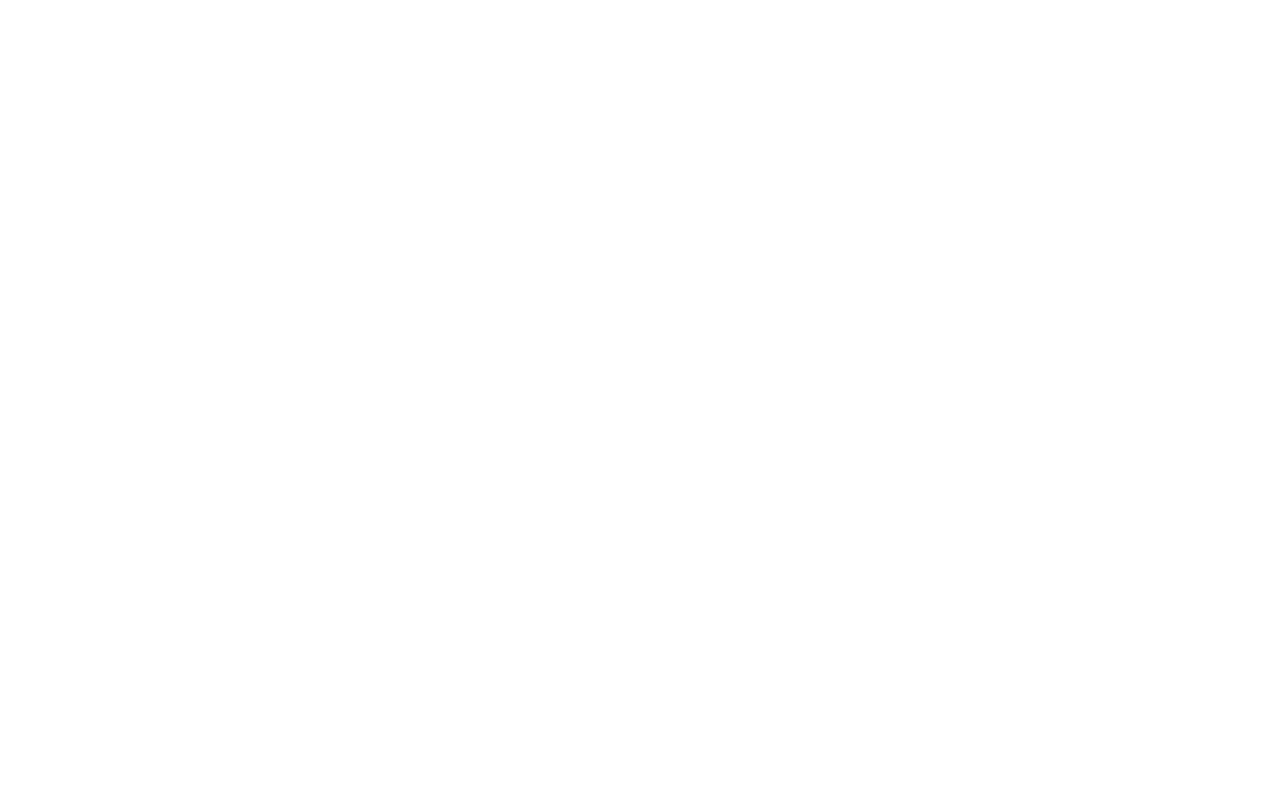
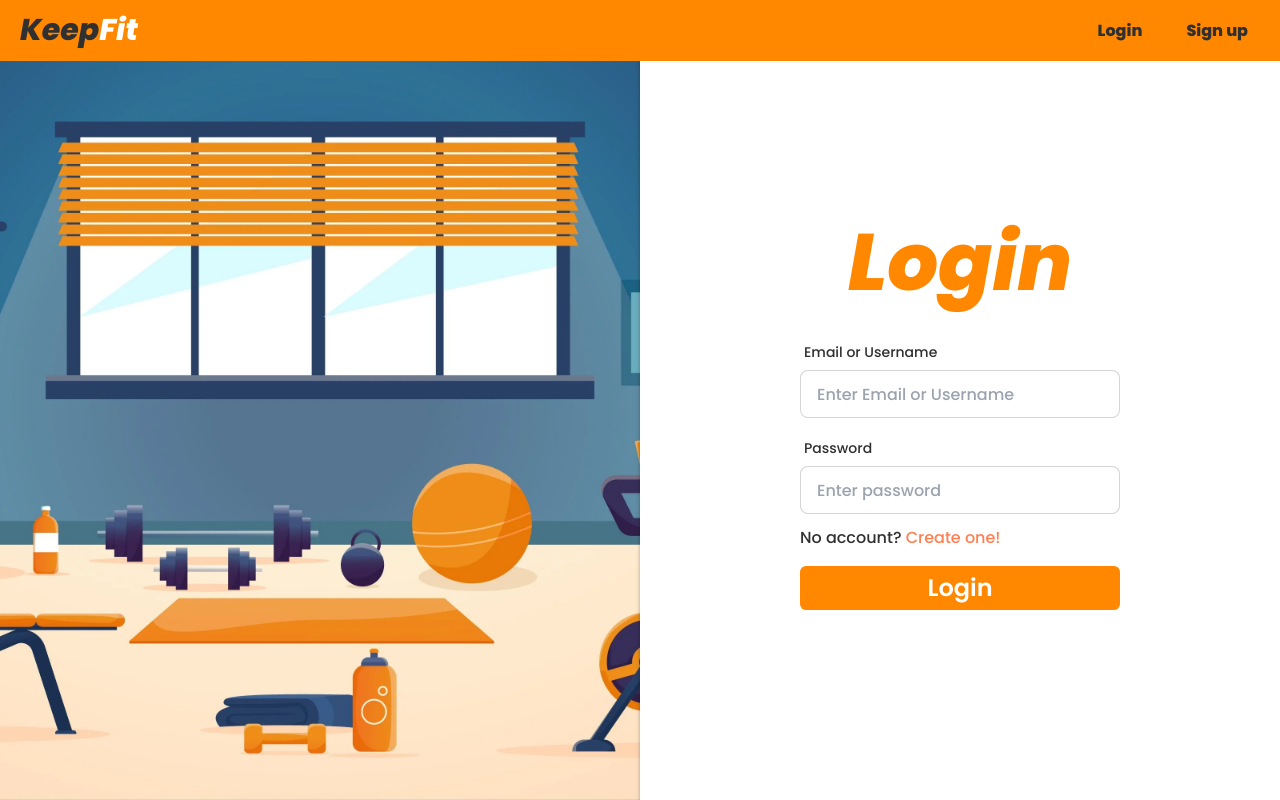
Before and after one commit to peth12/keepfit-react, a React (Vite) app: page / in a window 1280 px wide. Built offline with nearby package versions, Linux system fonts and the light colour scheme.

Commit message:
Your commit message here

```diff
--- a/src/App.jsx
+++ b/src/App.jsx
@@ -5,6 +5,7 @@
 import { Login } from "./views/Login/Login";
 function App() {
   return <>
+  <Login></Login>
   </>;
 }
 
--- a/src/components/ActivityData.jsx
+++ b/src/components/ActivityData.jsx
@@ -1,3 +1,4 @@
+
 import React, { createContext, useState, useContext } from "react";
 import Activity from "../views/Activity/Activity";
 
```
